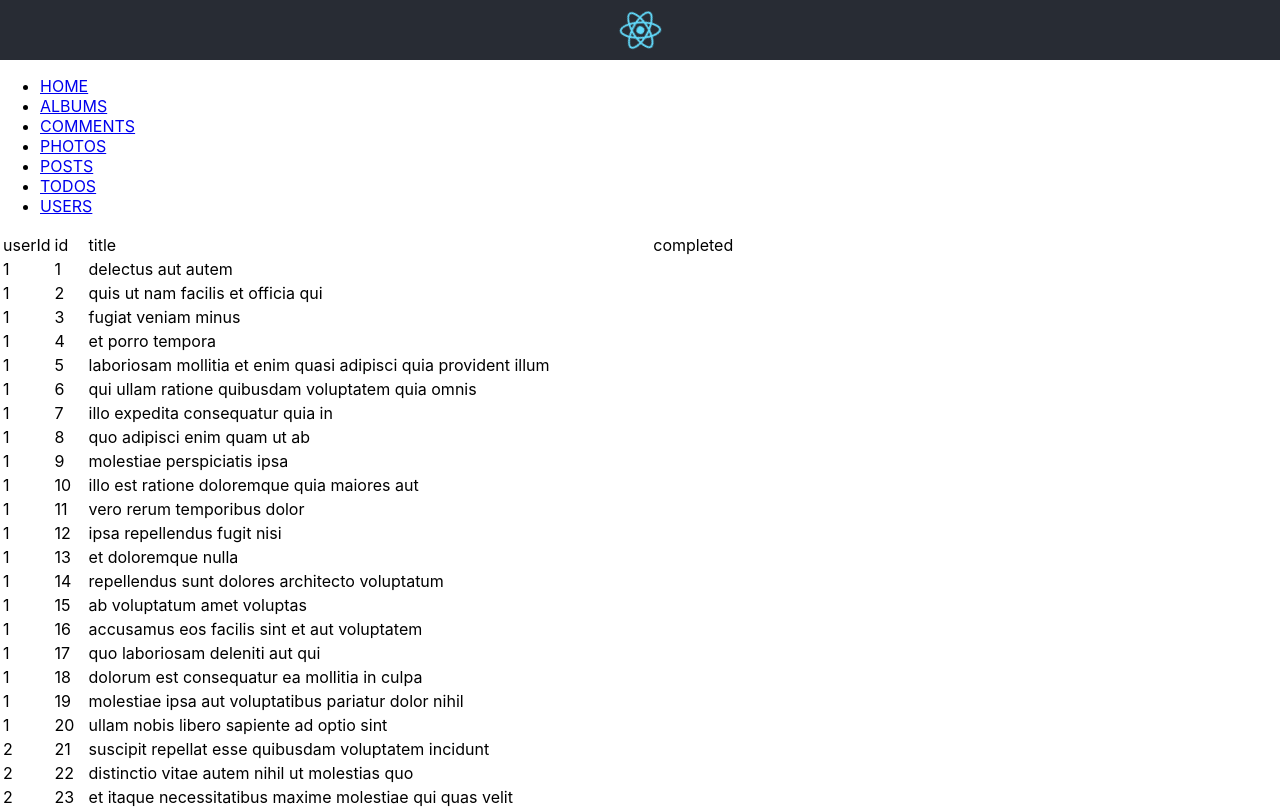
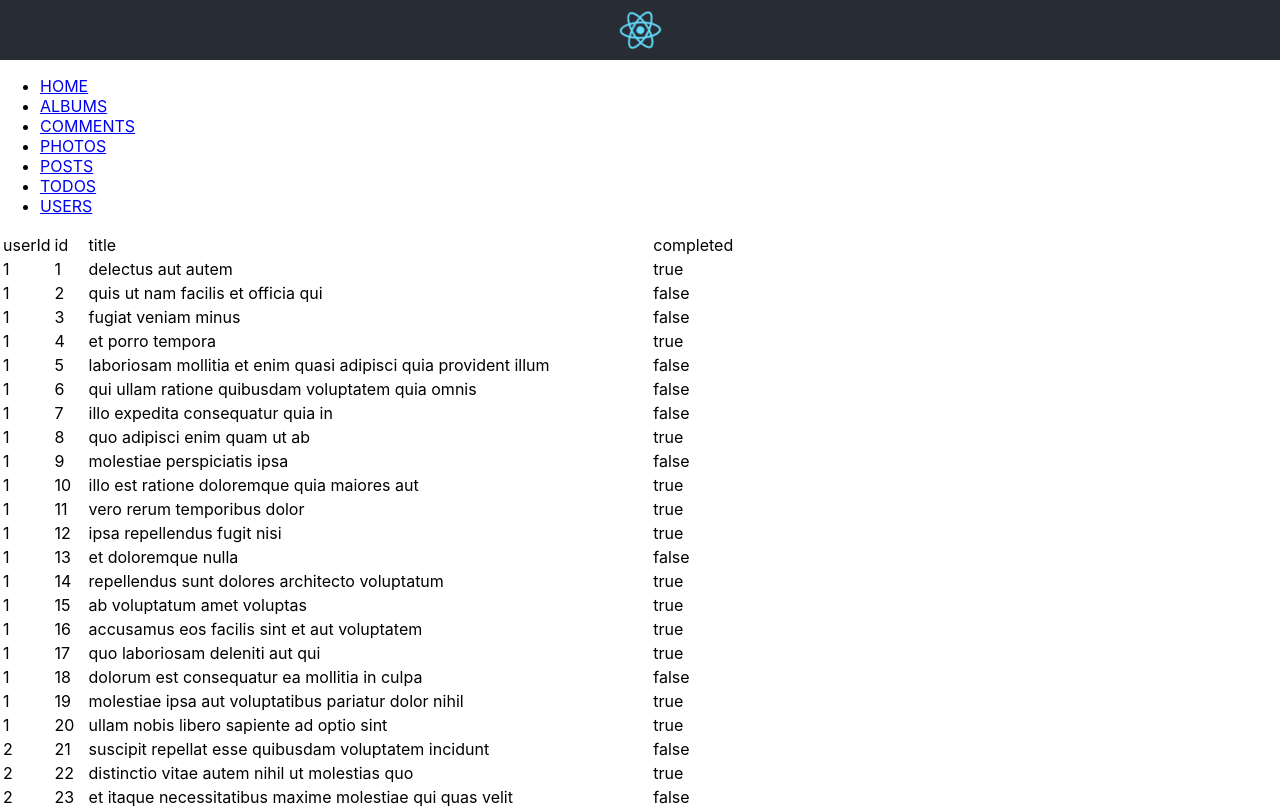
Before and after one commit to 44jovi/qa-gl-mern-react-3, a React (Create React App) app in the folder react-demo/: page /todos in a window 1280 px wide. Shown: the top 809 px of the page. Built offline with nearby package versions, Linux system fonts and the light colour scheme.

Commit message:
update(Todos) - render true or false on DOM

```diff
--- a/react-demo/src/components/Todos.jsx
+++ b/react-demo/src/components/Todos.jsx
@@ -9,8 +9,7 @@ const Todos = () => {
           <td>{userId}</td>
           <td>{id}</td>
           <td>{title}</td>
-          {/* TODO: render true or false for "completed" */}
-          <td>{completed}</td>
+          <td>{String(completed)}</td>
         </tr>
       );
     });
```
